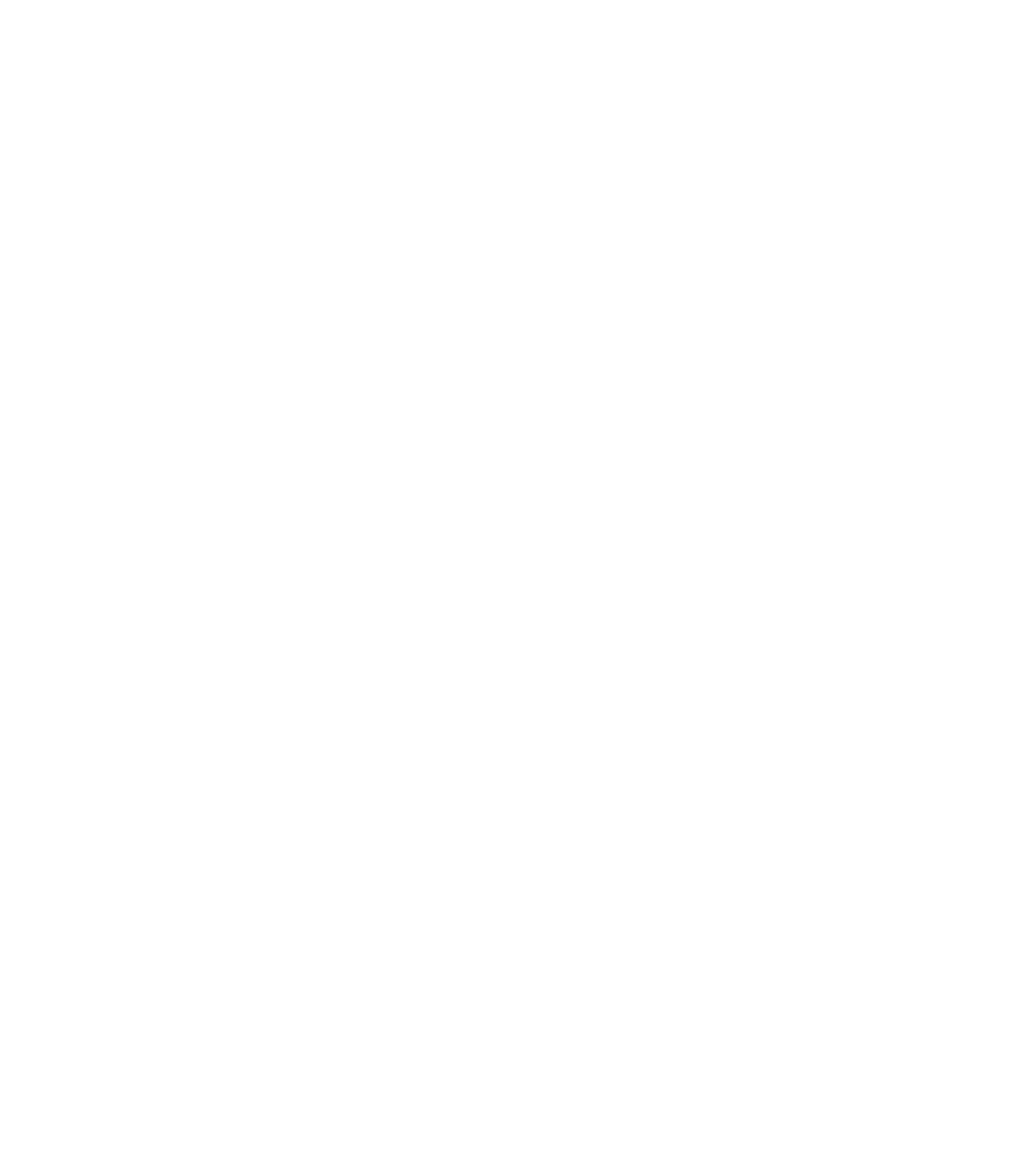
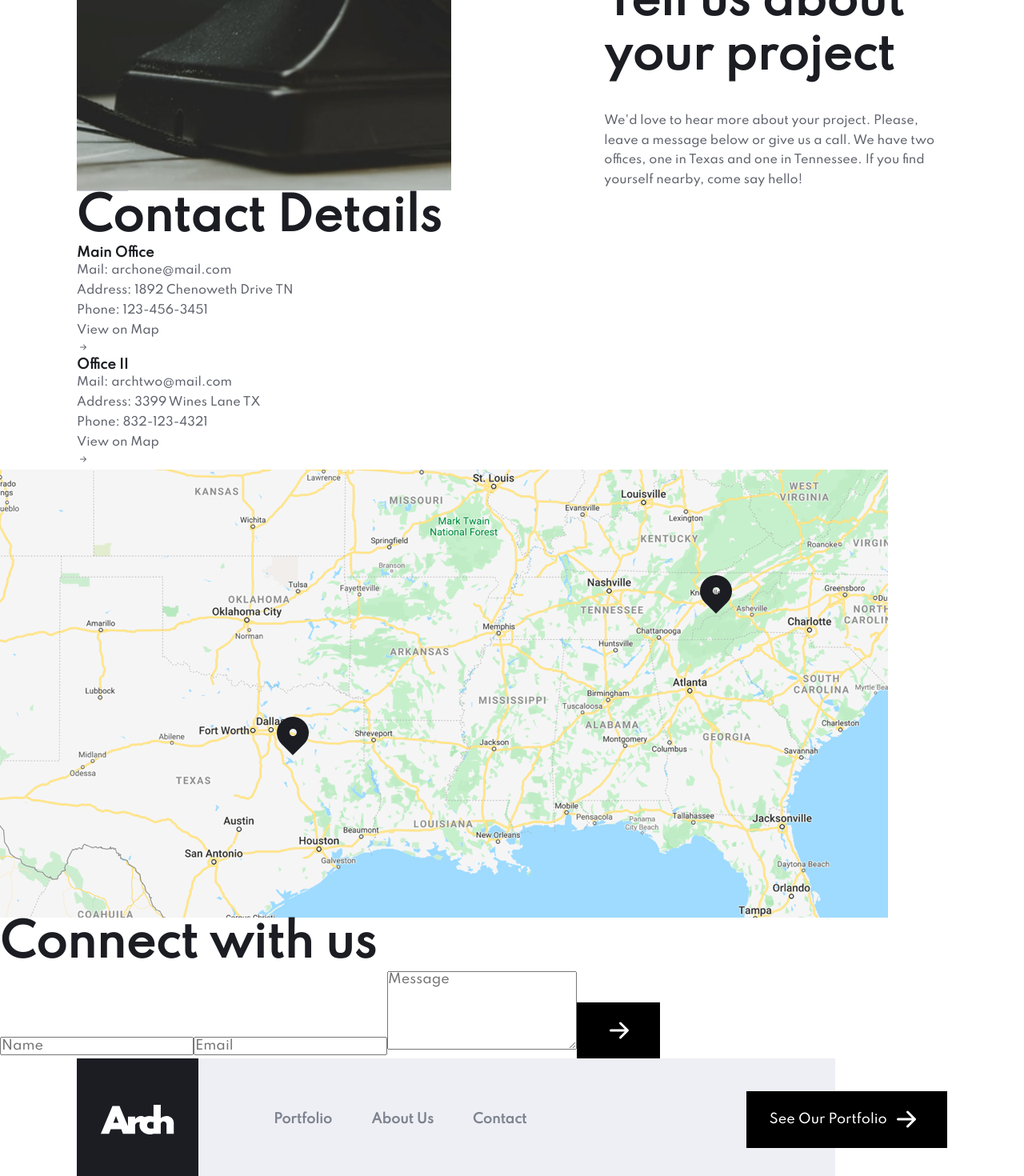
Before and after one commit to Kl3va/arch-studio, a React (Create React App) app: page /contact in a window 1280 px wide. Shown: the part 640-2110 px from the top of the page at 80% size. Before the commit the page ends 800 px from the top, so only its background shows below. Built offline with nearby package versions, Linux system fonts and the light colour scheme.

Commit message:
contact page ui updated

```diff
--- a/src/data/contactData/contactData.js
+++ b/src/data/contactData/contactData.js
@@ -52,8 +52,8 @@
 //Form Validation section
 export const formSection = {
   primaryHeading: "Connect with us",
-  nameInputPlaceholder: "Name",
-  emailInputPlaceholder: "Email",
-  messageInputPlaceholder: "Message",
-  errorMessageEmpty: "Can't be empty",
+  namePlaceholder: "Name",
+  emailPlaceholder: "Email",
+  messagePlaceholder: "Message",
+  errorMessage: "Can't be empty",
 };
--- a/src/pages/contact/Contact.js
+++ b/src/pages/contact/Contact.js
@@ -1,12 +1,25 @@
 import React from "react";
 import AsideInfo from "../home/AsideInfo";
+import AboutHeader from "../about/AboutHeader";
+import ContactDetailsSection from "./ContactDetailsSection";
+import MapSection from "./MapSection";
+import FormSection from "./FormSection";
+import {
+  contactHeroSection,
+  contactDetailsSection,
+  mapImages,
+  formSection,
+} from "../../data/contactData/contactData";
 
 const Contact = () => {
   return (
     <>
       <AsideInfo text="contact" />
+      <AboutHeader {...contactHeroSection} />
       <main>
-        <p>Contact</p>
+        <ContactDetailsSection {...contactDetailsSection} />
+        <MapSection {...mapImages} />
+        <FormSection {...formSection} />
       </main>
     </>
   );
--- /dev/null
+++ b/src/pages/contact/ContactDetailsSection.js
@@ -0,0 +1,44 @@
+import React from "react";
+import { BsArrowRightShort } from "react-icons/bs";
+
+const ContactDetailsSection = ({ primaryHeading, locations }) => {
+  return (
+    <section>
+      <div className="content-box">
+        <div className="details">
+          <div className="dash"></div>
+          <div className="main-details">
+            <h2 className="details__heading">{primaryHeading}</h2>
+            <div className="locations">
+              {locations.map(
+                (
+                  { mainOffice, mailBox, address, phoneNumber, mapView },
+                  index
+                ) => {
+                  return (
+                    <div key={index} className="official-contact">
+                      <div className="primary-contact">
+                        <h3 className="primary-contact__heading">
+                          {mainOffice}
+                        </h3>
+                        <p className="primary-contact__mail">{mailBox}</p>
+                        <p className="primary-contact__address">{address}</p>
+                        <p className="primary-contact__phone">{phoneNumber}</p>
+                      </div>
+                      <div className="map-view">
+                        <p className="map-view__text">{mapView}</p>
+                        <BsArrowRightShort className="icon-white" />
+                      </div>
+                    </div>
+                  );
+                }
+              )}
+            </div>
+          </div>
+        </div>
+      </div>
+    </section>
+  );
+};
+
+export default ContactDetailsSection;
--- /dev/null
+++ b/src/pages/contact/FormSection.js
@@ -0,0 +1,45 @@
+import React from "react";
+import { BsArrowRightShort } from "react-icons/bs";
+import Button from "../button";
+
+const FormSection = ({
+  primaryHeading,
+  namePlaceholder,
+  emailPlaceholder,
+  messagePlaceholder,
+  errorMessage,
+}) => {
+  return (
+    <section>
+      <div className="form-validation">
+        <h2 className="form-validation__heading">{primaryHeading}</h2>
+        <form>
+          <input
+            type="text"
+            name="person"
+            id="person"
+            placeholder={namePlaceholder}
+          />
+          <input
+            type="email"
+            name="email"
+            id="email"
+            placeholder={emailPlaceholder}
+          />
+          <textarea
+            name="message"
+            id="message"
+            cols="20"
+            rows="5"
+            placeholder={messagePlaceholder}
+          ></textarea>
+          <Button className="btn-large">
+            <BsArrowRightShort className="icon-arrow" />
+          </Button>
+        </form>
+      </div>
+    </section>
+  );
+};
+
+export default FormSection;
--- /dev/null
+++ b/src/pages/contact/MapSection.js
@@ -0,0 +1,17 @@
+import React from "react";
+
+const MapSection = ({ mapImgDesktop, mapImgTablet, mapImgMobile }) => {
+  return (
+    <section>
+      <div className="mapping">
+        <picture className="mapping__picture">
+          <source media="(min-width: 800px)" srcSet={mapImgDesktop} />
+          <source media="(min-width: 500px)" srcSet={mapImgTablet} />
+          <img loading="lazy" src={mapImgMobile} alt="hero" />
+        </picture>
+      </div>
+    </section>
+  );
+};
+
+export default MapSection;
```
